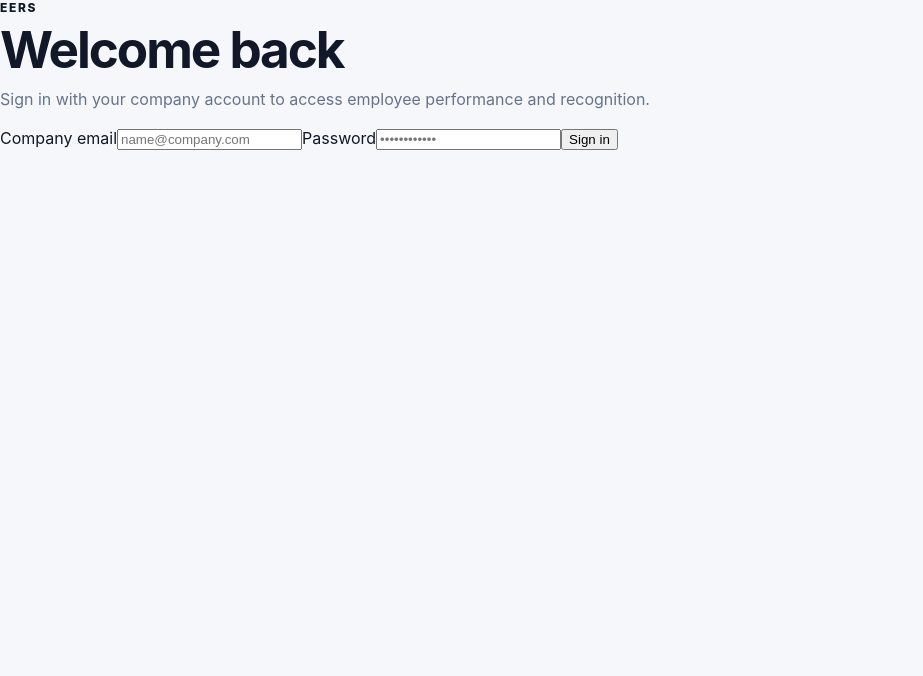
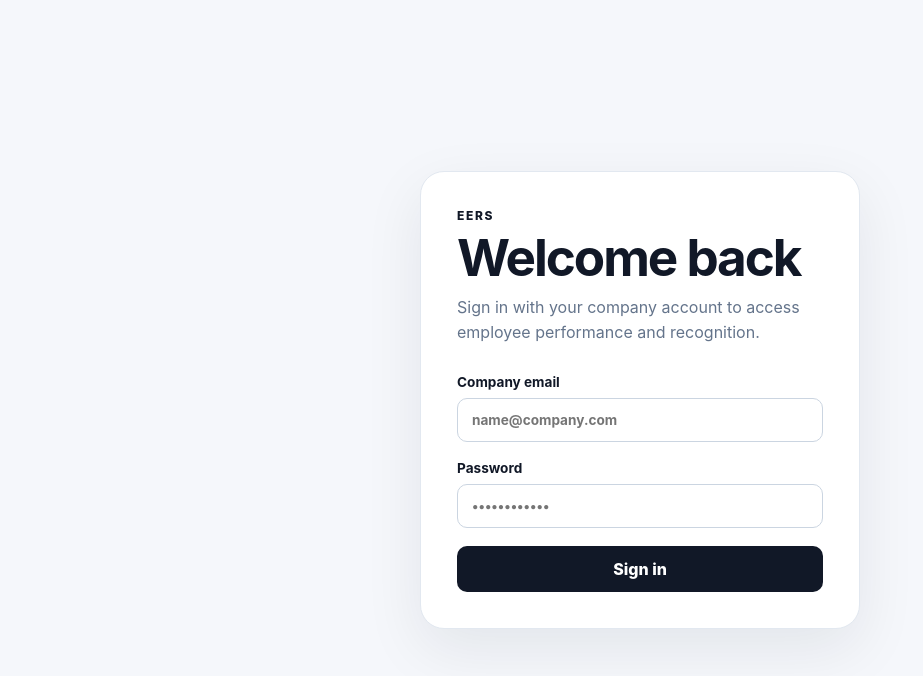
Before and after one commit to Pranjal1-1/EERS, a Next.js app in the folder apps/web/: page /login in a window 1280 px wide. Shown: the top 676 px of the page, without its empty margins (0-923 px from the left). Built offline with nearby package versions, Linux system fonts and the light colour scheme.

Commit message:
style: add authentication form styles

```diff
--- a/apps/web/src/app/globals.css
+++ b/apps/web/src/app/globals.css
@@ -16,5 +16,13 @@ h2 { margin-bottom: 12px; font-size: clamp(1.5rem, 3vw, 2.2rem); letter-spacing:
 .flow { display: flex; flex-wrap: wrap; align-items: center; gap: 8px; color: #334155; font-size: 0.85rem; font-weight: 700; }
 .flow span { padding: 10px 12px; border: 1px solid #e2e8f0; border-radius: 10px; background: #f8fafc; }
 .flow i { font-style: normal; color: #94a3b8; }
+.auth-shell { min-height: 100vh; display: grid; place-items: center; padding: 24px; background: #f5f7fb; }
+.auth-card { width: min(100%, 440px); padding: 36px; border: 1px solid #e2e8f0; border-radius: 24px; background: white; box-shadow: 0 20px 60px rgba(15,23,42,.08); }
+.form { display: grid; gap: 18px; margin-top: 28px; }
+.form label { display: grid; gap: 8px; font-size: .85rem; font-weight: 700; }
+.form input { width: 100%; padding: 13px 14px; border: 1px solid #cbd5e1; border-radius: 10px; font: inherit; outline: none; }
+.form input:focus { border-color: #64748b; box-shadow: 0 0 0 3px rgba(100,116,139,.12); }
+.form button { padding: 13px 16px; border: 0; border-radius: 10px; background: #111827; color: white; font: inherit; font-weight: 800; cursor: pointer; }
+.form-message { margin: 0; font-size: .85rem; color: #b45309; }
 @media (max-width: 800px) { .grid { grid-template-columns: repeat(2, 1fr); } .hero { grid-template-columns: 1fr; } }
-@media (max-width: 520px) { .shell { padding: 28px 16px 48px; } .topbar { flex-direction: column; } .grid { grid-template-columns: 1fr 1fr; gap: 10px; } .card { padding: 18px; border-radius: 16px; } }
+@media (max-width: 520px) { .shell { padding: 28px 16px 48px; } .topbar { flex-direction: column; } .grid { grid-template-columns: 1fr 1fr; gap: 10px; } .card { padding: 18px; border-radius: 16px; } .auth-card { padding: 26px 20px; } }
```
